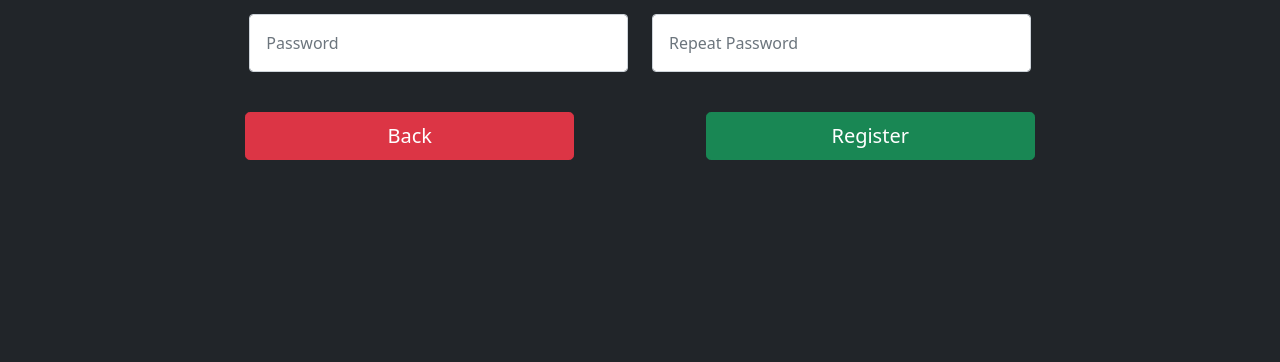
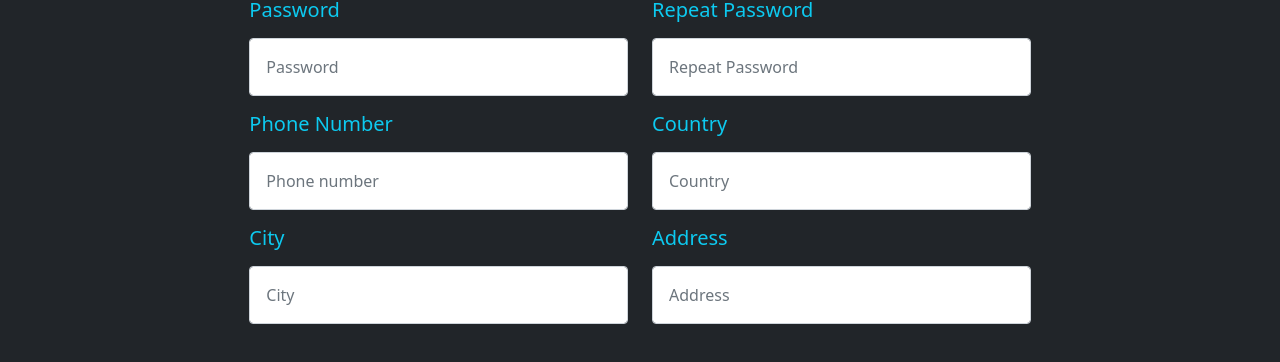
Before and after one commit to se2-p02/spg, a React (Create React App) app in the folder client/: page /employee/form in a window 1280 px wide. Shown: the part 350-712 px from the top of the page. Built offline with nearby package versions, Linux system fonts and the light colour scheme; no server answers.

Commit message:
added fields in the form to register a user

```diff
--- a/client/src/components/MyForm.js
+++ b/client/src/components/MyForm.js
@@ -17,6 +17,11 @@ function MyForm() {
     const [errorMessageFields, setErrorMessageFields] = useState("");
     const [goBack, setGoBack] = useState(false);
     const [registered, setRegistered] = useState(false);
+
+    const [phoneNumber, setPhoneNumber] = useState("");
+    const [city, setCity] = useState("");
+    const [address, setAddress] = useState("");
+    const [country, setCountry] = useState("");
 
     function resetForm() {
         setErrorMessageEmail(() => "");
@@ -48,7 +53,7 @@ function MyForm() {
     }
 
     function checkFields() {
-        if (name === "" || password === "" || repeat === "" || email === "" || surname === "") {
+        if (name === "" || password === "" || repeat === "" || email === "" || surname === "" || phoneNumber === "" || country === "" || city === "" || address === "") {
             setErrorMessageFields("Fill all the fields of the form")
             return false;
         }
@@ -135,6 +140,7 @@ function MyForm() {
                 )}
                 {registered === false && (
                     <>
+                        <br/>
                         <Form className="pt-5 p-0 m-0">
                             <Row>
                                 <Col lg={2}></Col>
@@ -244,6 +250,68 @@ function MyForm() {
                                 <Col lg={2}></Col>
                             </Row>
                         </Form>
+                        <Form className="pt-3 p-0 m-0">
+                            <Row>
+                                <Col lg={2}></Col>
+                                <Col>
+                                    <Form.Group controlId="number">
+                                        <Form.Label className="text-info"><h5>Phone Number</h5></Form.Label>
+                                        <Form.Control
+                                            type="tel"
+                                            className="w-100 p-3"
+                                            placeholder="Phone number"
+                                            required
+                                            onChange={(ev) => { setPhoneNumber(ev.target.value) }}
+                                            value={phoneNumber}
+                                        />
+                                    </Form.Group>
+                                </Col>
+                                <Col>
+                                    <Form.Group controlId="country">
+                                        <Form.Label className="text-info"><h5>Country</h5></Form.Label>
+                                        <Form.Control
+                                            className="w-100 p-3"
+                                            placeholder="Country"
+                                            required
+                                            onChange={(ev) => { setCountry(ev.target.value) }}
+                                            value={country}
+                                        />
+                                    </Form.Group>
+                                </Col>
+                                <Col lg={2}></Col>
+                            </Row>
+                        </Form>
+                        <Form className="pt-3 p-0 m-0">
+                            <Row>
+                                <Col lg={2}></Col>
+                                <Col>
+                                    <Form.Group controlId="city">
+                                        <Form.Label className="text-info"><h5>City</h5></Form.Label>
+                                        <Form.Control
+                                            className="w-100 p-3"
+                                            placeholder="City"
+                                            required
+                                            onChange={(ev) => { setCity(ev.target.value) }}
+                                            value={city}
+                                        />
+                                    </Form.Group>
+                                </Col>
+                                <Col>
+                                    <Form.Group controlId="address">
+                                        <Form.Label className="text-info"><h5>Address</h5></Form.Label>
+                                        <Form.Control
+                                            className="w-100 p-3"
+                                            placeholder="Address"
+                                            required
+                                            onChange={(ev) => { setAddress(ev.target.value) }}
+                                            value={address}
+                                        />
+                                    </Form.Group>
+                                </Col>
+                                <Col lg={2}></Col>
+                            </Row>
+                        </Form>
+
                         <Row className="m-0 mt-3">
                             <Col lg={2}></Col>
                             <Col>
@@ -260,7 +328,7 @@ function MyForm() {
                                             Back
                                         </Button>
                                     </Col>
-                                    <Col sm={2} className=""></Col>
+                                    <Col sm={2}></Col>
                                     <br />
                                     <Col sm={5} className="text-right m-0 p-0">
                                         <Button
@@ -284,7 +352,7 @@ function MyForm() {
                                     )}
                                 </Row>
                             </Col>
-                            <Col sm={2}></Col>
+                            <Col lg={2}></Col>
                         </Row>
                     </>)}
             </Container>
```
